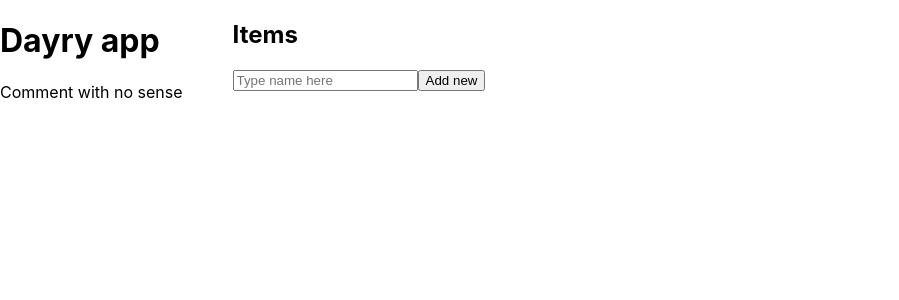
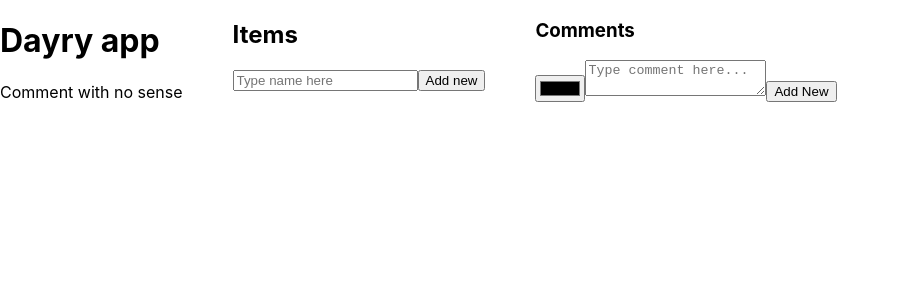
Before and after one commit to AndreyKapus/dayry-app, a React (Create React App) app: page / in a window 1280 px wide. Shown: the top 300 px of the page, without its empty margins (0-899 px from the left). Built offline with nearby package versions, Linux system fonts and the light colour scheme.

Commit message:
create comments

```diff
--- /dev/null
+++ b/src/components/CreateComments.js
@@ -0,0 +1,14 @@
+const CreateComments = () => {
+  return (
+    <div>
+      <h3>Comments</h3>
+      <form>
+        <input type="color" />
+        <textarea placeholder="Type comment here..." required=""></textarea>
+        <button type="su">Add New</button>
+      </form>
+    </div>
+  );
+};
+
+export default CreateComments;
--- a/src/pages/MainPaige.js
+++ b/src/pages/MainPaige.js
@@ -1,3 +1,4 @@
+import CreateComments from "../components/CreateComments";
 import CreateNote from "../components/CreateNote";
 import Notes from "../components/Notes";
 import SideBar from "../components/sideBar";
@@ -10,6 +11,7 @@ const MainPage = () => {
         <CreateNote />
         <Notes />
       </div>
+      <CreateComments />
     </div>
   );
 };
--- a/src/store/store.js
+++ b/src/store/store.js
@@ -12,6 +12,7 @@ export const useNotes = create(
           const newNote = {
             id: uuidv4(),
             text: note,
+            comments: [],
           };
           return {
             notes: [...state.notes, newNote],
```
